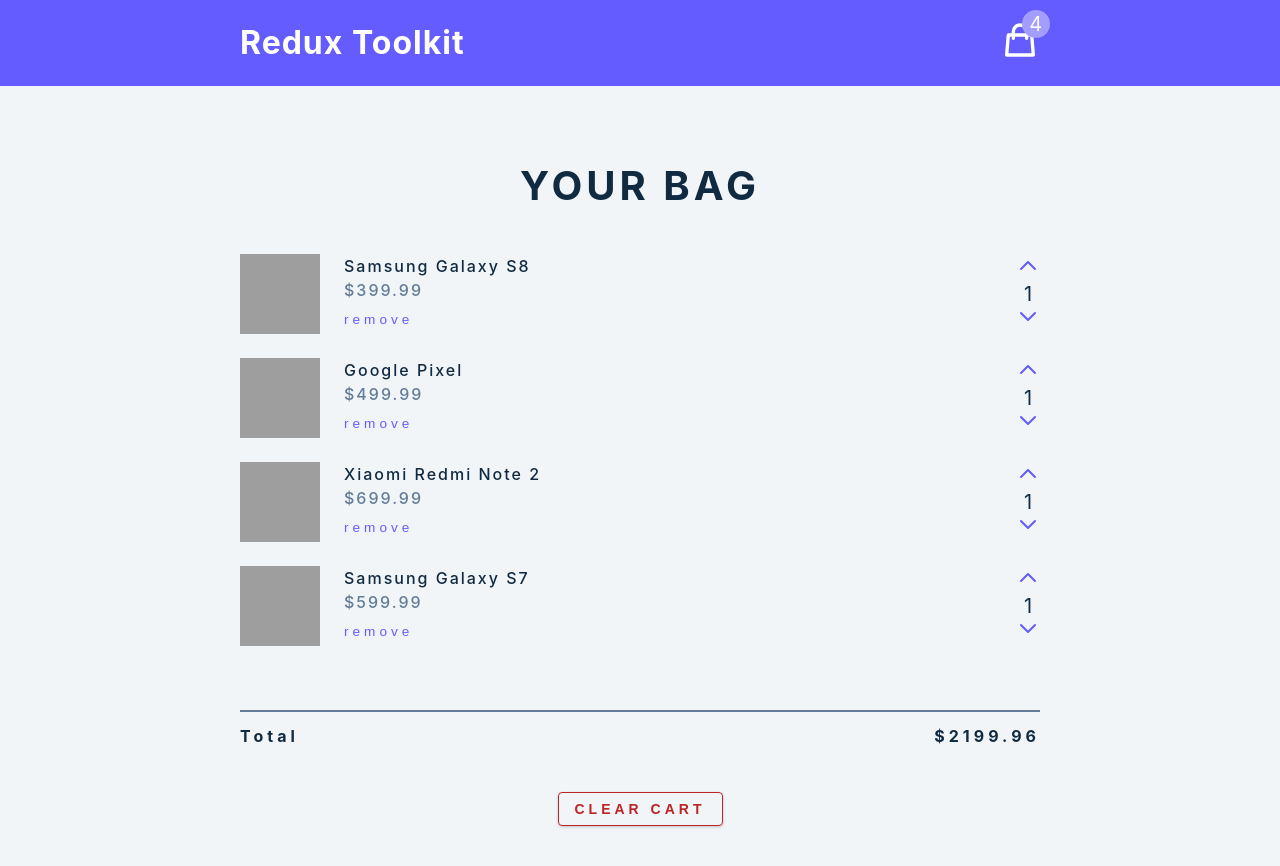
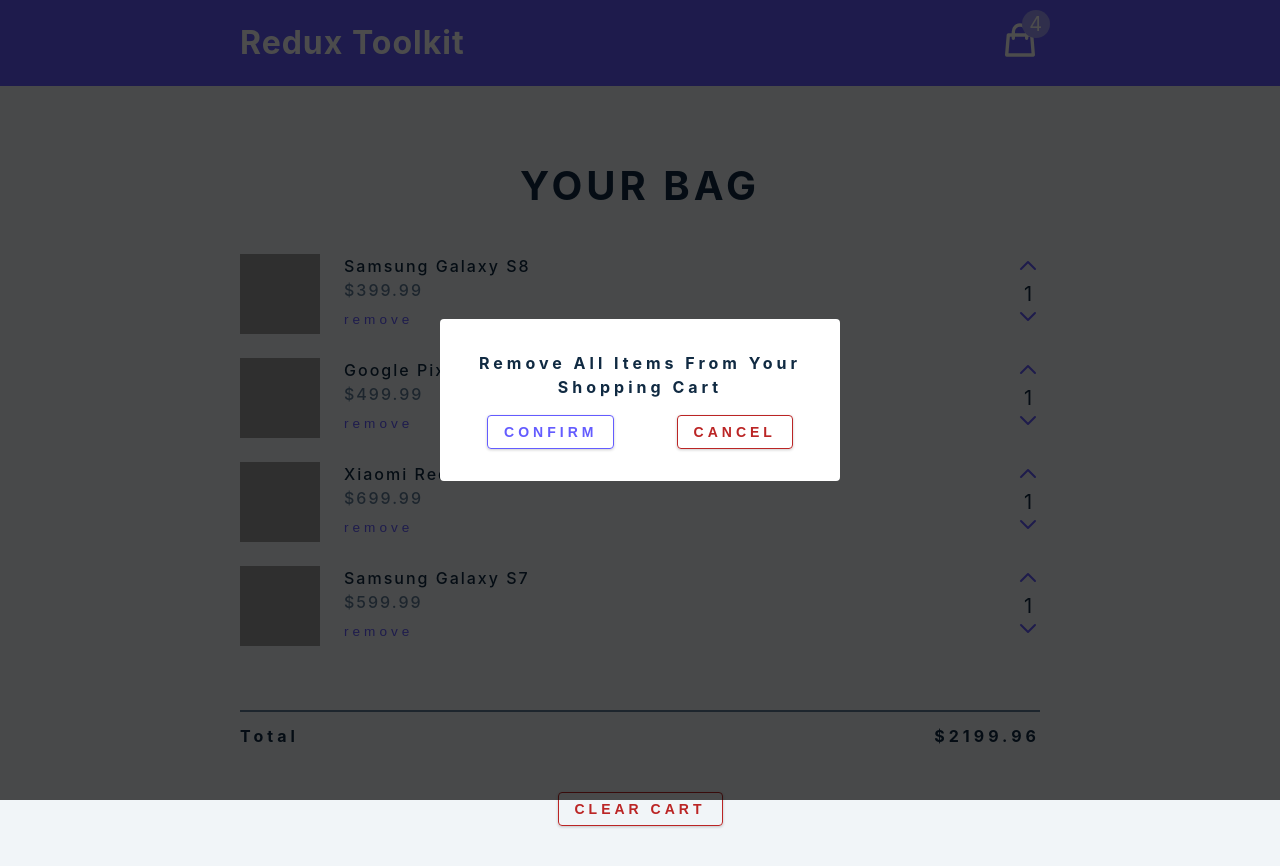
Before and after one commit to Arman-Kabir/Redux-Toolkit-Js, a React (Create React App) app: page / in a window 1280 px wide. Built offline with nearby package versions, Linux system fonts and the light colour scheme; grey boxes are pictures that could not be loaded.

Commit message:
modal created

```diff
--- a/src/App.js
+++ b/src/App.js
@@ -3,6 +3,7 @@
 import { useDispatch, useSelector } from "react-redux";
 import { calculateTotals } from "./features/cart/cartSlice";
 import { useEffect } from "react";
+import Modal from "./components/Modal";
 
 function App() {
   const { cartItems } = useSelector((store) => store.cart);
@@ -13,6 +14,7 @@
   },[cartItems])
 
   return <main>
+    <Modal></Modal>
     <Navbar></Navbar>
     <CartContainer></CartContainer>
   </main>
--- /dev/null
+++ b/src/components/Modal.js
@@ -0,0 +1,21 @@
+import React from 'react'
+
+const Modal = () => {
+  return (
+    <aside className='modal-container'>
+        <div className="modal">
+            <h4>remove all items from your shopping cart</h4>
+            <div className="btn-container">
+                <button type="button" className='btn confirm-btn'>
+                    confirm
+                </button>
+                <button type="button" className='btn clear-btn'>
+                    cancel
+                </button>
+            </div>
+        </div>
+    </aside>
+  )
+}
+
+export default Modal
```
